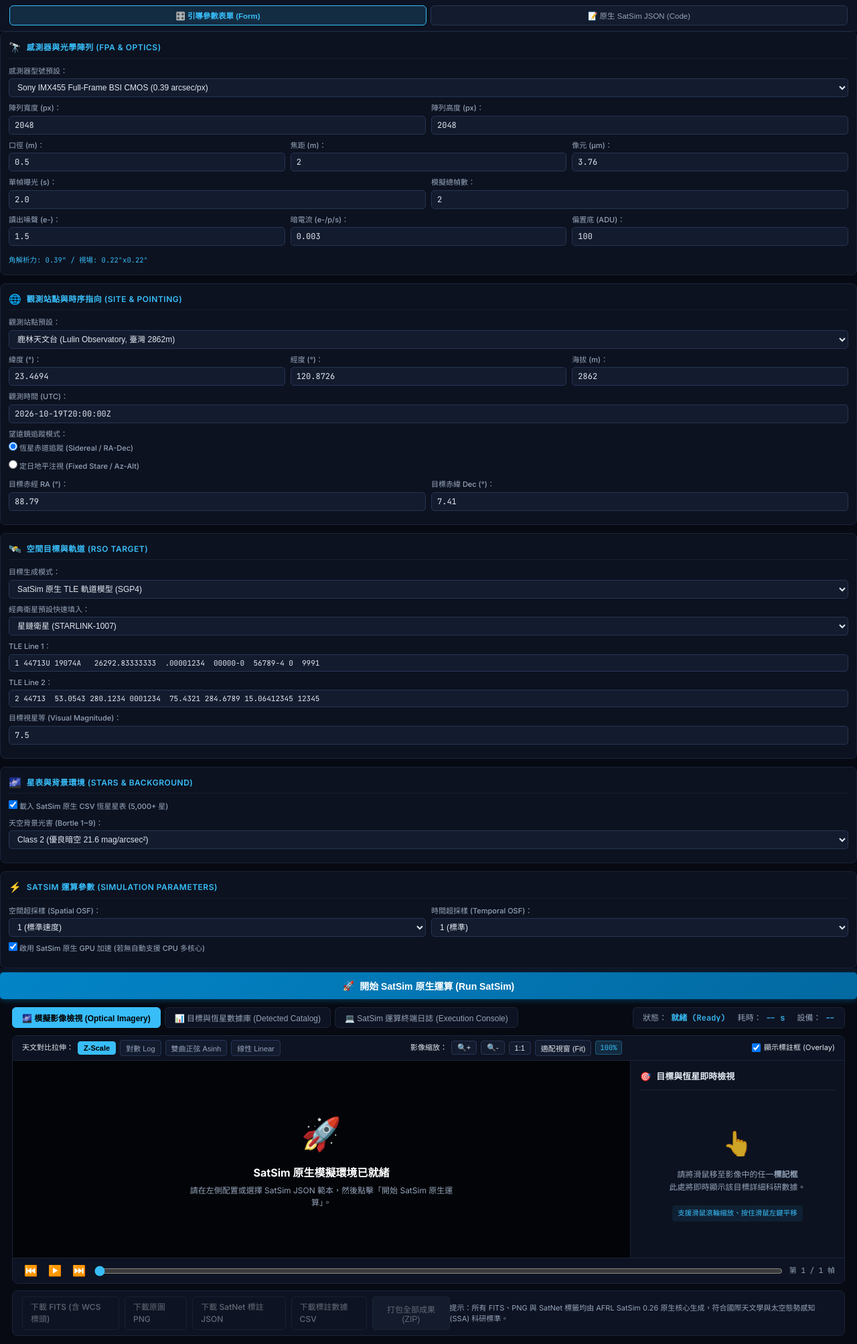
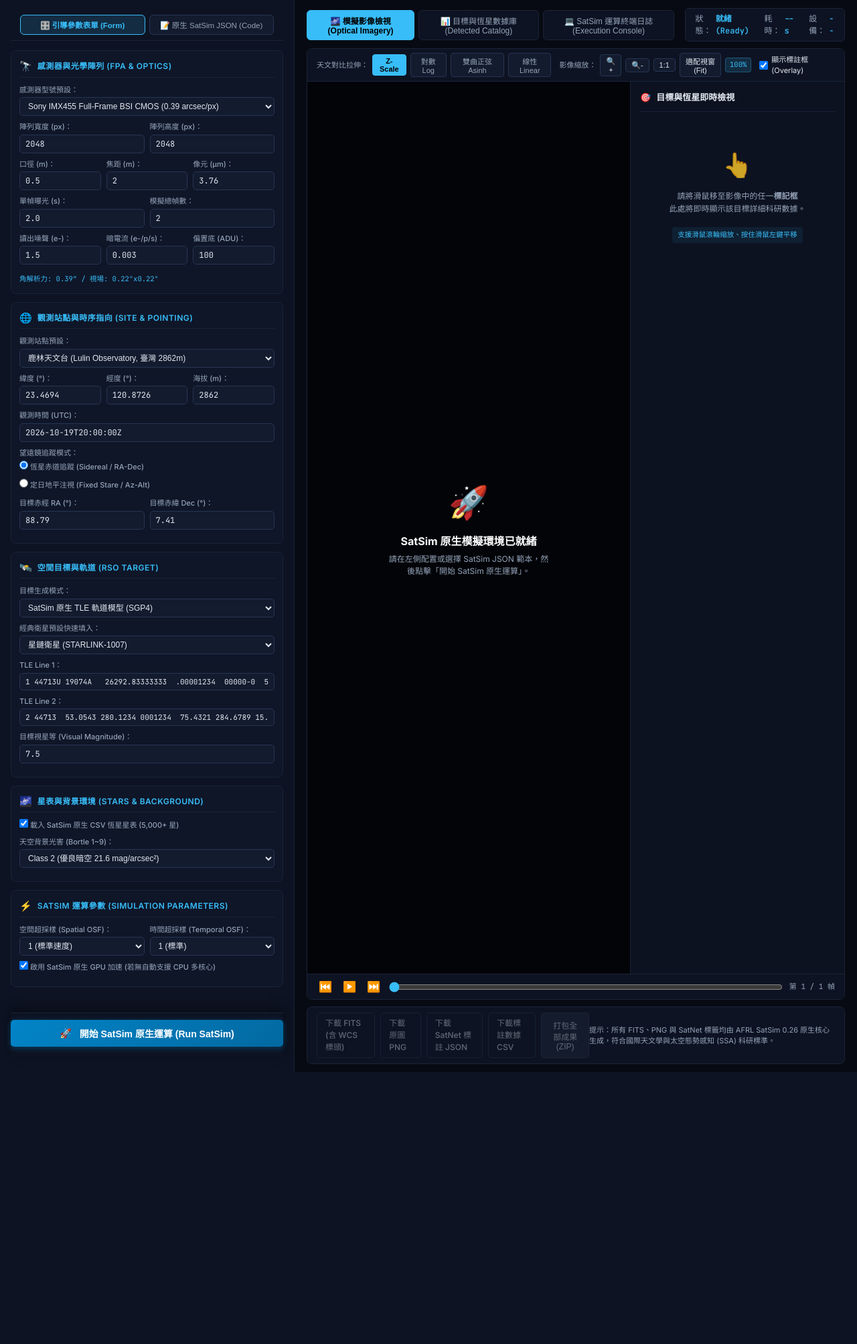
Before and after one commit to Potato920925/starsim, a Flask app: page / in a window 1280 px wide. Shown: the part 52-2059 px from the top of the page at 67% size. After the commit the page ends 1653 px from the top, so only its background shows below. Run offline with Flask 2, Linux system fonts and the light colour scheme.

Commit message:
fix: 修復頁面與側邊欄滾動佈局，優化滾動條與畫布縮放平移體驗

```diff
--- a/starsim/web/static/css/style.css
+++ b/starsim/web/static/css/style.css
@@ -18,6 +18,25 @@
     box-sizing: border-box;
     margin: 0;
     padding: 0;
+}
+
+/* Custom Scrollbars */
+::-webkit-scrollbar {
+    width: 8px;
+    height: 8px;
+}
+
+::-webkit-scrollbar-track {
+    background: rgba(13, 19, 34, 0.6);
+}
+
+::-webkit-scrollbar-thumb {
+    background: rgba(56, 189, 248, 0.3);
+    border-radius: 4px;
+}
+
+::-webkit-scrollbar-thumb:hover {
+    background: rgba(56, 189, 248, 0.6);
 }
 
 body {
@@ -110,24 +129,30 @@ body {
     font-weight: 600;
 }
 
-/* Main Container */
-.main-container {
+/* Main Container & Layout */
+.main-container, .main-layout {
     display: flex;
     flex: 1;
     overflow: hidden;
+    min-height: 0;
+    min-width: 0;
 }
 
-/* Sidebar */
-.sidebar {
-    width: 450px;
+/* Sidebar & Sidebar Panel */
+.sidebar, .sidebar-panel {
+    width: 440px;
+    max-width: 38vw;
+    min-width: 340px;
     background-color: var(--panel-bg);
     border-right: 1px solid var(--panel-border);
     overflow-y: auto;
-    padding: 14px 16px;
+    overflow-x: hidden;
+    padding: 14px 16px 24px 16px;
     display: flex;
     flex-direction: column;
     gap: 14px;
     flex-shrink: 0;
+    height: 100%;
 }
 
 .panel-section {
@@ -414,13 +439,29 @@ select.form-control {
     cursor: not-allowed;
 }
 
+.btn-icon {
+    font-size: 14px;
+    margin-right: 4px;
+    display: inline-block;
+}
+
+.toolbar-label {
+    color: var(--text-muted);
+    font-size: 11px;
+    font-weight: 500;
+    white-space: nowrap;
+}
+
 /* Action Section */
 .action-section {
     position: sticky;
-    bottom: 0;
+    bottom: -24px;
     background-color: var(--panel-bg);
-    padding-top: 6px;
-    z-index: 10;
+    padding: 10px 0 14px 0;
+    margin-top: auto;
+    border-top: 1px solid var(--panel-border);
+    box-shadow: 0 -6px 14px rgba(7, 10, 18, 0.7);
+    z-index: 20;
 }
 
 /* Viewport Area */
@@ -431,6 +472,8 @@ select.form-control {
     padding: 12px 18px;
     overflow: hidden;
     gap: 10px;
+    min-height: 0;
+    min-width: 0;
 }
 
 /* View Header Row */
@@ -615,11 +658,11 @@ select.form-control {
     position: relative;
     overflow: hidden;
     background-color: #020408;
-    display: flex;
-    align-items: center;
-    justify-content: center;
+    display: block;
     cursor: grab;
     user-select: none;
+    min-height: 0;
+    min-width: 0;
 }
 
 .canvas-viewport.grabbing {
@@ -627,7 +670,9 @@ select.form-control {
 }
 
 .canvas-transform-container {
-    position: relative;
+    position: absolute;
+    top: 0;
+    left: 0;
     transform-origin: 0 0;
     will-change: transform;
     display: inline-block;
@@ -805,9 +850,15 @@ select.form-control {
 }
 
 .placeholder-content {
+    position: absolute;
+    top: 50%;
+    left: 50%;
+    transform: translate(-50%, -50%);
     text-align: center;
     max-width: 400px;
     color: var(--text-muted);
+    pointer-events: none;
+    z-index: 5;
 }
 
 .placeholder-icon {
@@ -939,6 +990,7 @@ select.form-control {
     display: flex;
     flex-direction: column;
     gap: 12px;
+    padding-bottom: 24px;
 }
 
 .tracking-mode-group {
@@ -1066,6 +1118,7 @@ select.form-control {
     border: 1px solid var(--panel-border);
     border-radius: 8px;
     padding: 12px;
+    overflow-x: auto;
 }
 
 .catalog-section h3 {
--- a/starsim/web/static/js/app.js
+++ b/starsim/web/static/js/app.js
@@ -688,8 +688,14 @@ document.addEventListener("DOMContentLoaded", () => {
 
     btnZoom100.addEventListener("click", () => {
         zoomScale = 1.0;
-        panX = 0;
-        panY = 0;
+        if (simImage && simImage.naturalWidth && canvasViewport) {
+            const vpRect = canvasViewport.getBoundingClientRect();
+            panX = (vpRect.width - simImage.naturalWidth) / 2;
+            panY = (vpRect.height - simImage.naturalHeight) / 2;
+        } else {
+            panX = 0;
+            panY = 0;
+        }
         applyTransform();
     });
 
```
